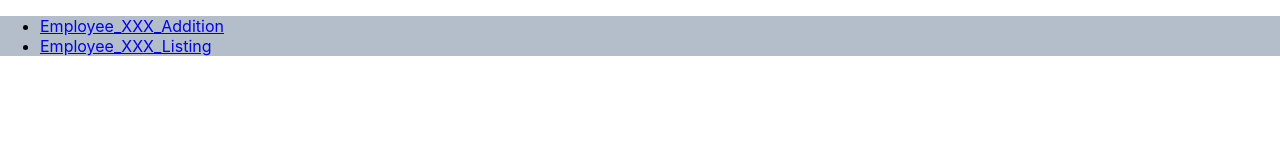
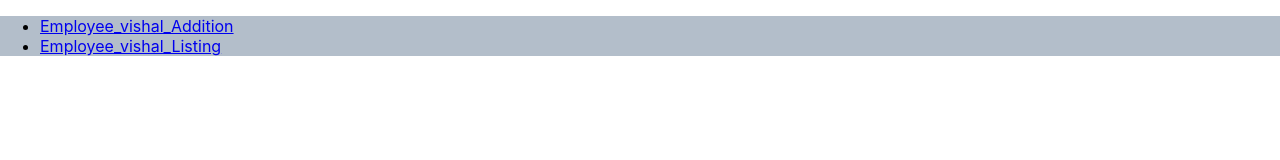
Before and after one commit to vishalpandita/empcrud, a React (Create React App) app in the folder demofrontend/: page / in a window 1280 px wide. Shown: the top 160 px of the page. Built offline with nearby package versions, Linux system fonts and the light colour scheme.

Commit message:
Update App.js

```diff
--- a/demofrontend/src/App.js
+++ b/demofrontend/src/App.js
@@ -12,10 +12,10 @@ function App() {
           <div className="collapse navbar-collapse" >
             <ul className="navbar-nav mr-auto">
               <li className="nav-item">
-                <Link to={'/Addemployee'} className="nav-link">Employee_XXX_Addition</Link>
+                <Link to={'/Addemployee'} className="nav-link">Employee_vishal_Addition</Link>
               </li>
               <li className="nav-item">
-                <Link to={'/Employeelist'} className="nav-link">Employee_XXX_Listing</Link>
+                <Link to={'/Employeelist'} className="nav-link">Employee_vishal_Listing</Link>
               </li>
             </ul>
           </div>
```
